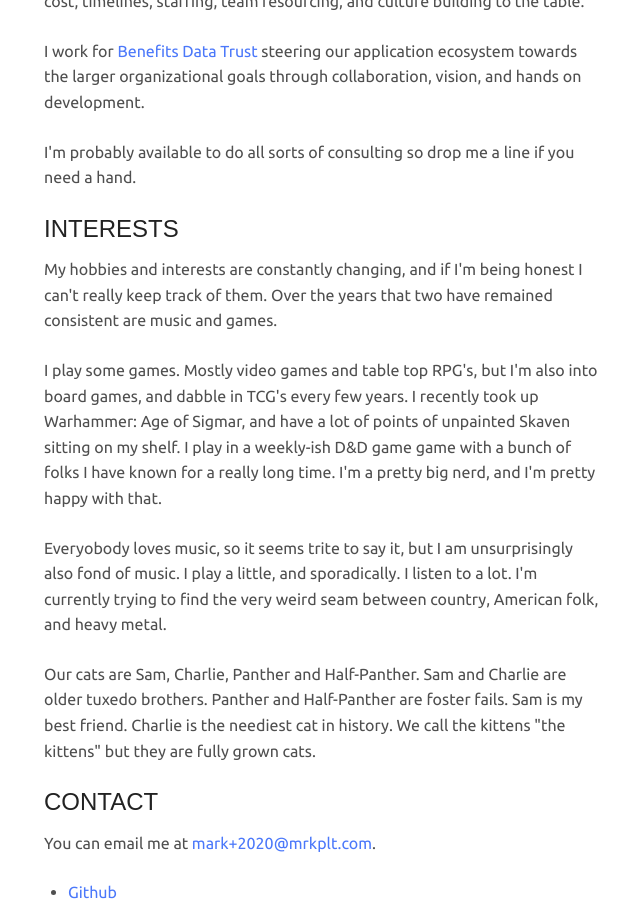
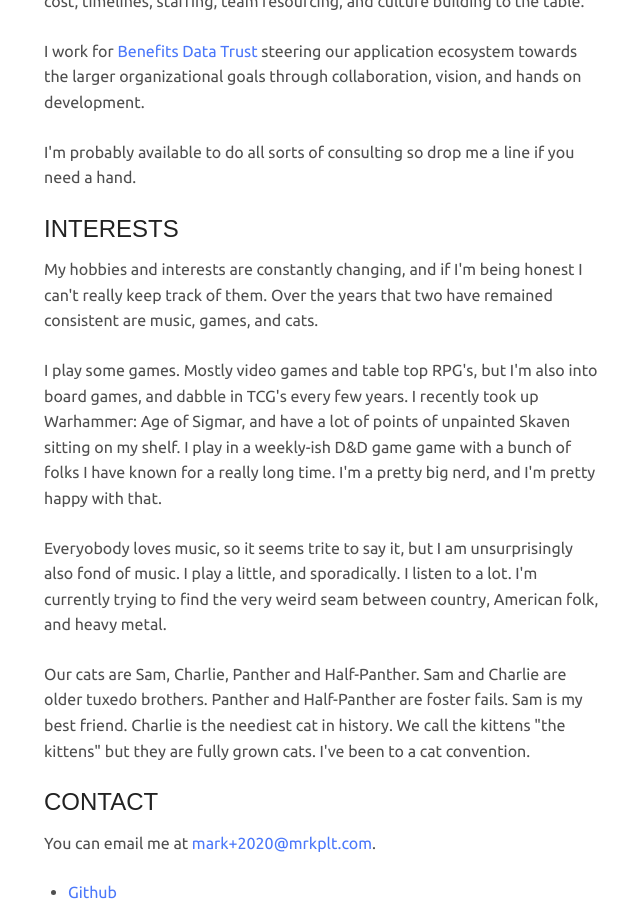
Before and after one commit to mrkplt/mrkplt.github.io, a Jekyll site: the page built from index.html, in a window 1280 px wide and 900 px high, scrolled down 445 px. Shown: the whole window, without its empty margins (316-956 px from the left). Built offline with Jekyll 4.4.1, drawn with Linux system fonts in a browser that asks for light colours; some web fonts are replaced.

Commit message:
Update interests.html

```diff
--- a/_includes/interests.html
+++ b/_includes/interests.html
@@ -1,8 +1,8 @@
 <h2 id='interests'>Interests</h2>
-  <p>My hobbies and interests are constantly changing, and if I'm being honest I can't really keep track of them. Over the years that two have remained consistent are music and games.</p>
+  <p>My hobbies and interests are constantly changing, and if I'm being honest I can't really keep track of them. Over the years that two have remained consistent are music, games, and cats.</p>
 
   <p>I play some games. Mostly video games and table top RPG's, but I'm also into board games, and dabble in TCG's every few years. I recently took up Warhammer: Age of Sigmar, and have a lot of points of unpainted Skaven sitting on my shelf. I play in a weekly-ish D&amp;D game game with a bunch of folks I have known for a really long time. I'm a pretty big nerd, and I'm pretty happy with that.</p>
 
   <p>Everyobody loves music, so it seems trite to say it, but I am unsurprisingly also fond of music. I play a little, and sporadically. I listen to a lot. I'm currently trying to find the very weird seam between country, American folk, and heavy metal.</p>
 
-  <p>Our cats are Sam, Charlie, Panther and Half-Panther. Sam and Charlie are older tuxedo brothers. Panther and Half-Panther are foster fails. Sam is my best friend. Charlie is the neediest cat in history. We call the kittens "the kittens" but they are fully grown cats.</p>
+  <p>Our cats are Sam, Charlie, Panther and Half-Panther. Sam and Charlie are older tuxedo brothers. Panther and Half-Panther are foster fails. Sam is my best friend. Charlie is the neediest cat in history. We call the kittens "the kittens" but they are fully grown cats. I've been to a cat convention.</p>
```
